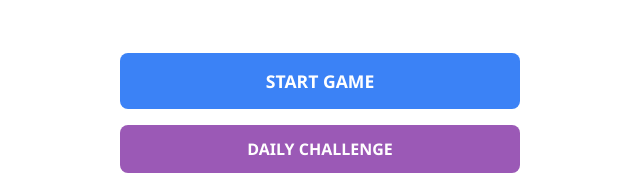
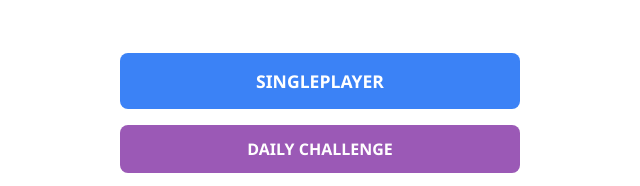
Before and after one commit to FlorianRuby/Flag-TTT, a website: page public/index.html in a window 1280 px wide. Shown: the part 274-460 px from the top of the page, 344-984 px from the left. Drawn offline with nearby package versions, Linux system fonts and the light colour scheme.

Commit message:
changed name 'start game' to 'singleplayer'

```diff
--- a/public/index.html
+++ b/public/index.html
@@ -61,7 +61,7 @@
           </div>
 
           <div class="game-buttons">
-            <button onclick="startSinglePlayerGame()" class="start-button">Start Game</button>
+            <button onclick="startSinglePlayerGame()" class="start-button">Singleplayer</button>
             <button onclick="startDailyChallenge()" class="daily-button">Daily Challenge</button>
             <button onclick="startLocalMultiplayer()" class="local-multiplayer-button">Local Multiplayer</button>
             <button onclick="createMultiplayerGame()" class="multiplayer-button">Online Multiplayer</button>
```
